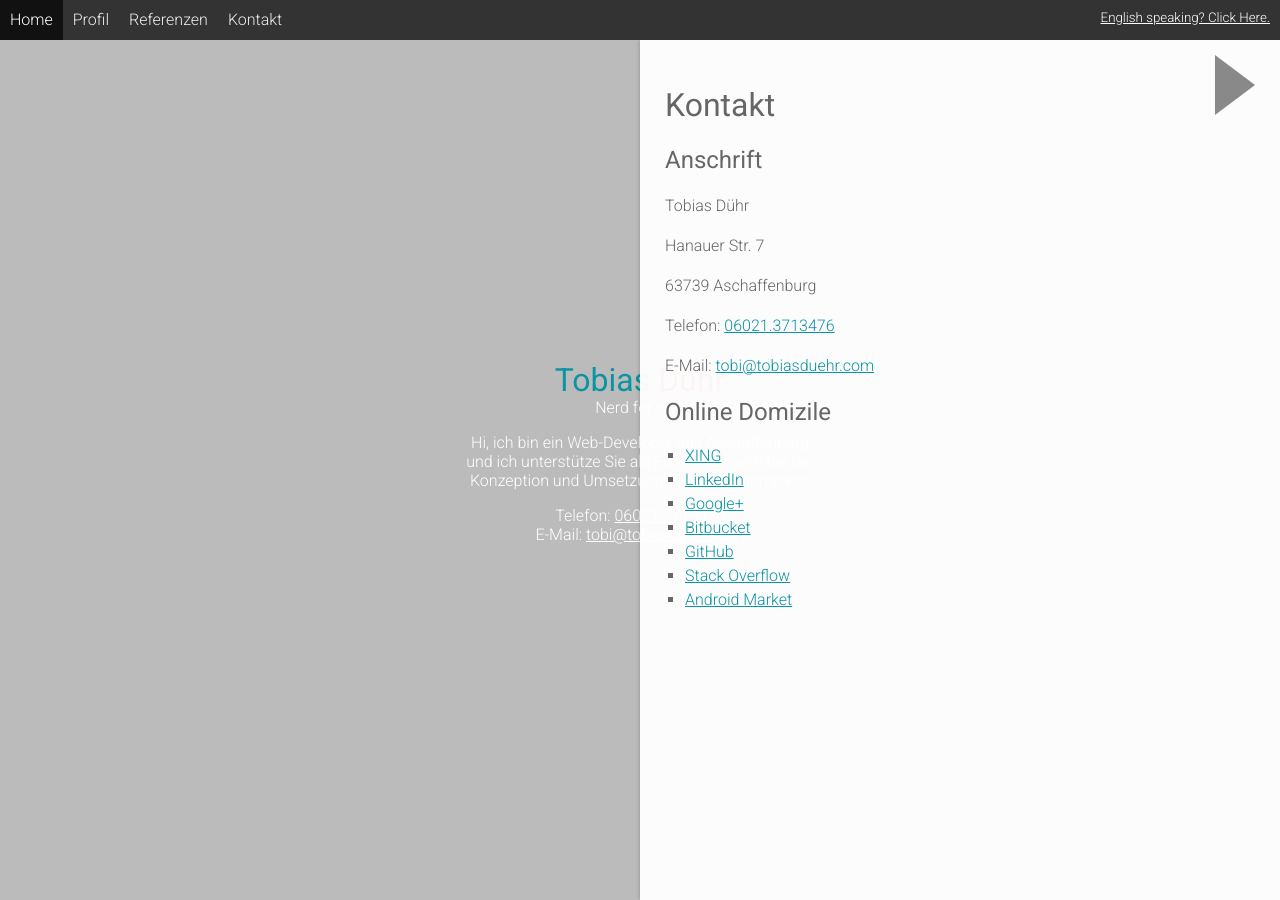
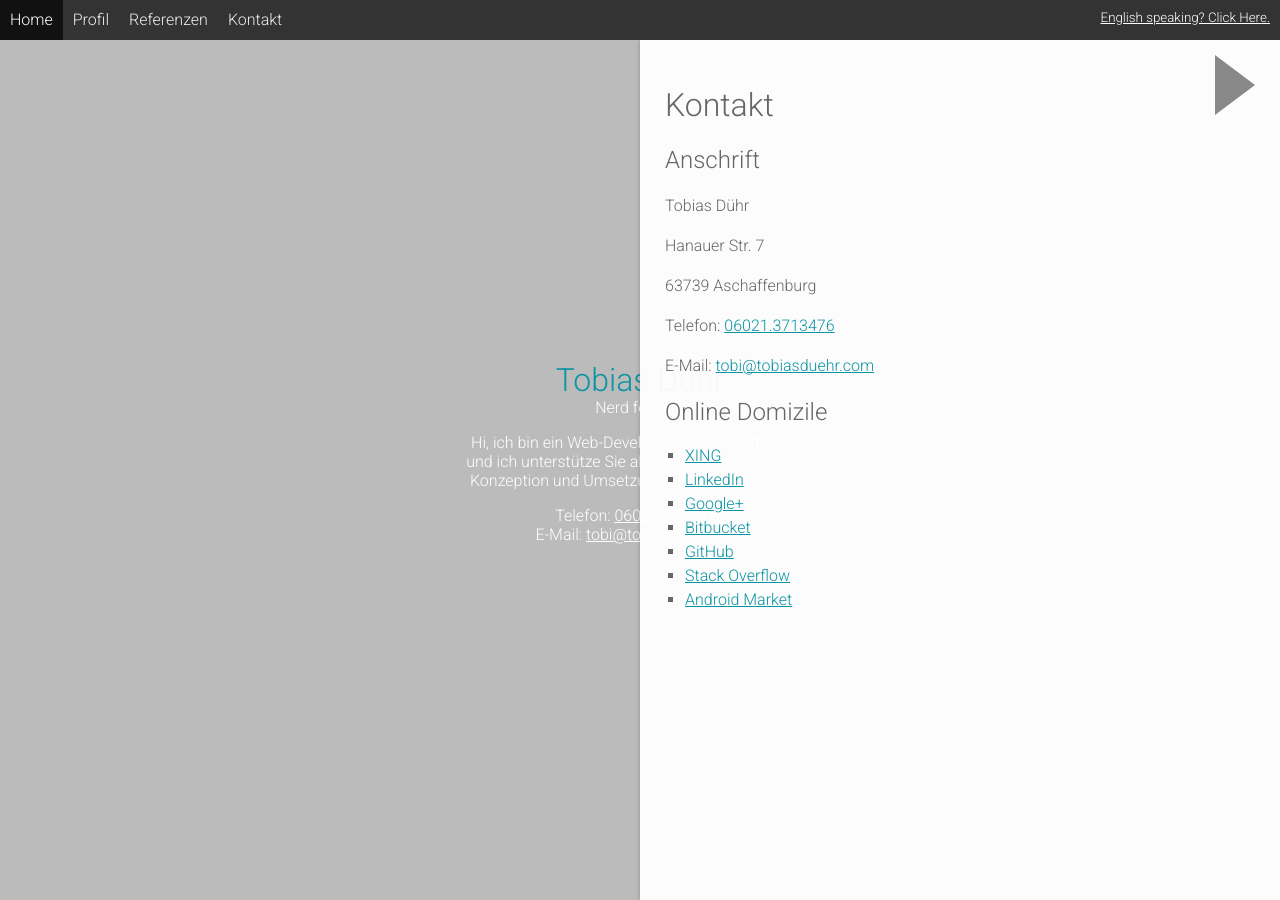
Before and after one commit to saibotd/saibotd.github.io, a Jekyll site: the page built from kontakt.md, in a window 1280 px wide. Built offline with Jekyll 4.4.1, drawn with Linux system fonts in a browser that asks for light colours; nearby versions of some CDN libraries; Markdown is read by kramdown in place of the engine named in the settings.

Commit message:
thinner Headlines

```diff
--- a/css/style.css
+++ b/css/style.css
@@ -9,7 +9,7 @@
 }
 
 h1,h2,h3{
-  font-weight: 400;
+  font-weight: 300;
 }
 
 ul{
```
